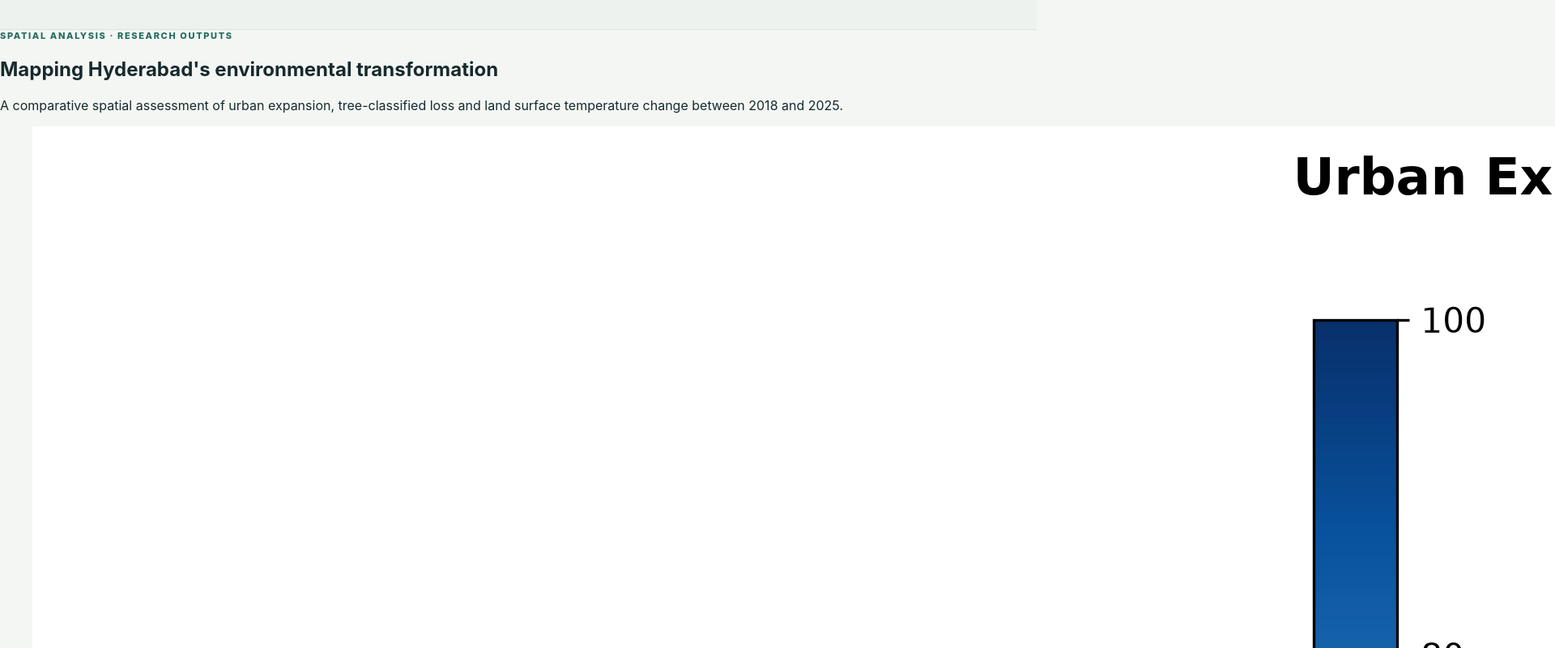
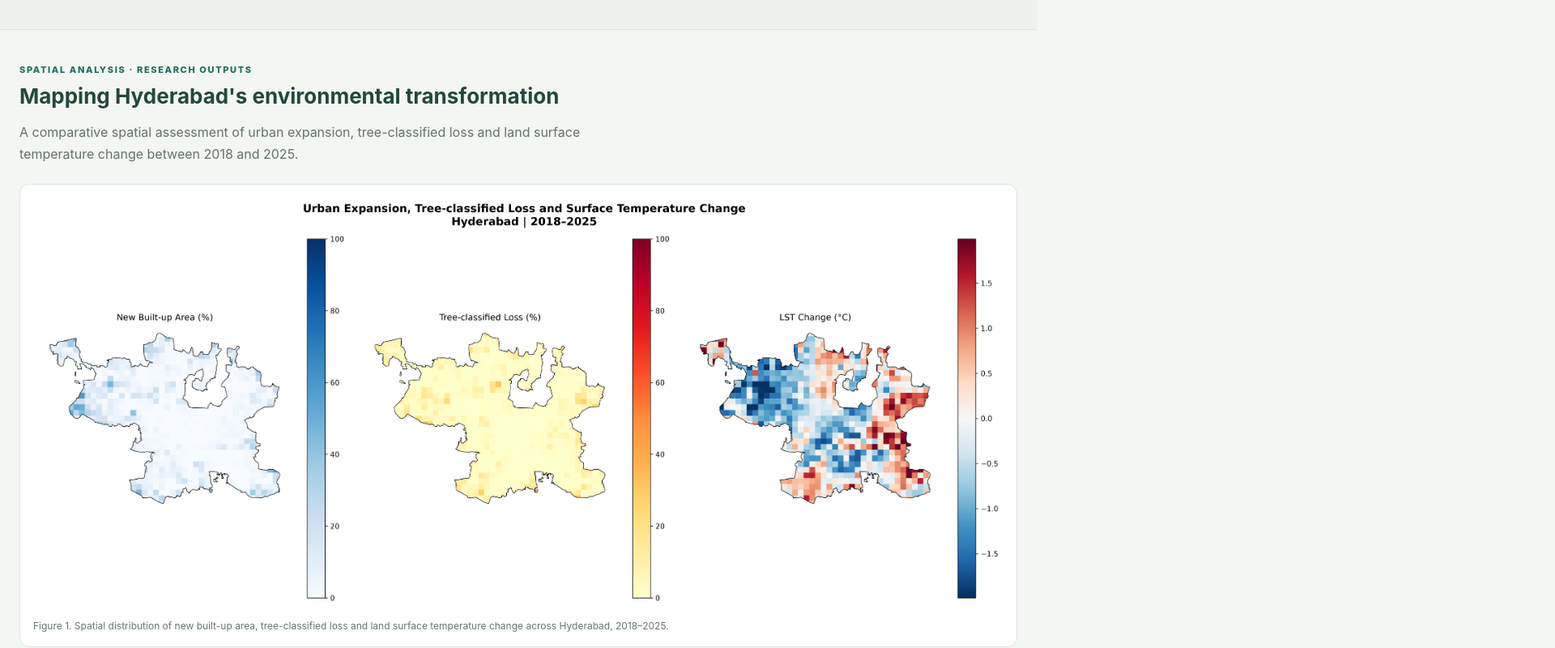
Before and after one commit to Kanchisinghal-git/hyderabad-urban-expansion-heat, a plain HTML site: page index.html in a window 1280 px wide. Shown: the part 880-1680 px from the top of the page at 81% size, 1920 px wide, since content can reach past the window. Drawn offline with nearby package versions, Linux system fonts and the light colour scheme; files whose address does not match are found by name.

Commit message:
Add styles for research map gallery
Added styles for research gallery and figures.

```diff
--- a/style.css
+++ b/style.css
@@ -426,3 +426,63 @@ footer {
 #close-metric:hover {
   color: #24483b;
 }
+
+/* RESEARCH MAP GALLERY */
+
+.research-gallery {
+  max-width: 1450px;
+  margin: 42px auto;
+  padding: 0 24px;
+}
+
+.section-heading {
+  margin-bottom: 22px;
+}
+
+.section-heading h2 {
+  color: #24483b;
+  font-size: 26px;
+  margin: 10px 0;
+}
+
+.section-heading p {
+  color: #63736b;
+  line-height: 1.7;
+  max-width: 780px;
+}
+
+.research-figure {
+  margin: 0;
+  padding: 16px;
+  background: #fff;
+  border: 1px solid #dce5df;
+  border-radius: 12px;
+}
+
+.research-figure img {
+  display: block;
+  width: 100%;
+  height: auto;
+  border-radius: 6px;
+}
+
+.research-figure figcaption {
+  margin-top: 13px;
+  color: #68766e;
+  font-size: 12px;
+  line-height: 1.6;
+}
+
+@media (max-width: 700px) {
+  .research-gallery {
+    padding: 0 14px;
+  }
+
+  .section-heading h2 {
+    font-size: 21px;
+  }
+
+  .research-figure {
+    padding: 8px;
+  }
+}
```
